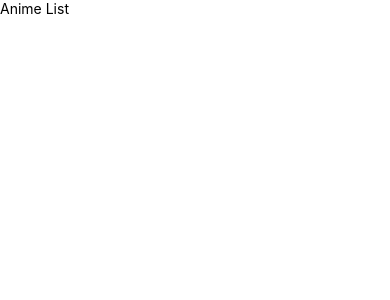
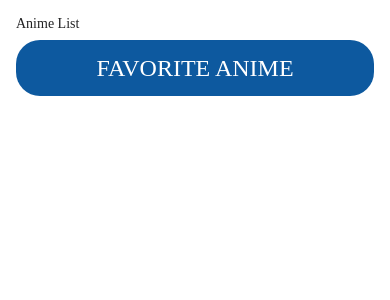
Before and after one commit to ibnukipa/anime-apps, a React Native app: screen /AnimeList in a window 390 px wide. Shown: the top 300 px of the page. Built offline with nearby package versions, Linux system fonts and the light colour scheme.

Commit message:
feat(navigation): enable navigation and add some screens

```diff
--- a/App.tsx
+++ b/App.tsx
@@ -4,12 +4,18 @@
  *
  * @format
  */
+import 'react-native-gesture-handler';
+import React from 'react';
+import {SafeAreaProvider} from 'react-native-safe-area-context';
 
-import React from 'react';
-import {AnimeList} from './app/screens';
+import {RootNavigation} from './app/navigation';
 
 function App(): React.JSX.Element {
-  return <AnimeList />;
+  return (
+    <SafeAreaProvider>
+      <RootNavigation />
+    </SafeAreaProvider>
+  );
 }
 
 export default App;
--- /dev/null
+++ b/app/navigation/RootNavigation.tsx
@@ -0,0 +1,67 @@
+import React, {useCallback} from 'react';
+import {
+  createStackNavigator,
+  StackNavigationOptions,
+  TransitionPresets,
+} from '@react-navigation/stack';
+import {NavigationContainer} from '@react-navigation/native';
+
+import {AnimeList, AnimeDetails, AnimeFavorite} from '../screens';
+import {RootNavigationParams} from '../types';
+
+const RootStack = createStackNavigator<RootNavigationParams>();
+const RootScreenOptions: StackNavigationOptions = {
+  headerShown: false,
+};
+
+const ScreenModalPresentationOptions: StackNavigationOptions = {
+  ...TransitionPresets.ModalPresentationIOS,
+  gestureEnabled: true,
+};
+const ScreenScaleCenterOptions: StackNavigationOptions = {
+  ...TransitionPresets.ScaleFromCenterAndroid,
+};
+const ScreenSlideRightOptions: StackNavigationOptions = {
+  ...TransitionPresets.SlideFromRightIOS,
+};
+
+const RootNavigation: React.FC = () => {
+  const onNavigationReady = useCallback(() => {
+    const init = async () => {
+      // TODO prepare local database
+      // TODO permission checks
+      // TODO early internet checks
+      // TODO handle deeplink/universal-link if any
+    };
+
+    init().finally(async () => {
+      // TODO handle splash screen
+    });
+  }, []);
+
+  return (
+    <NavigationContainer onReady={onNavigationReady}>
+      <RootStack.Navigator screenOptions={RootScreenOptions}>
+        <RootStack.Screen
+          name={'AnimeList'}
+          component={AnimeList}
+          options={ScreenScaleCenterOptions}
+        />
+        <RootStack.Screen
+          name={'AnimeDetails'}
+          component={AnimeDetails}
+          options={ScreenModalPresentationOptions}
+        />
+        <RootStack.Screen
+          name={'AnimeFavorite'}
+          component={AnimeFavorite}
+          options={ScreenSlideRightOptions}
+        />
+      </RootStack.Navigator>
+    </NavigationContainer>
+  );
+};
+
+RootNavigation.displayName = 'RootNavigation';
+
+export default RootNavigation;
--- /dev/null
+++ b/app/navigation/index.ts
@@ -0,0 +1 @@
+export {default as RootNavigation} from './RootNavigation.tsx';
--- a/app/screens/AnimeDetails.tsx
+++ b/app/screens/AnimeDetails.tsx
@@ -1,10 +1,14 @@
-import {Text, View} from 'react-native';
+import React from 'react';
+import {SafeAreaView} from 'react-native-safe-area-context';
+
+import {Text} from '../components';
+import {containerStyle} from '../styles';
 
 const AnimeDetails = () => {
   return (
-    <View>
+    <SafeAreaView edges={['left', 'right']} style={containerStyle.container}>
       <Text>Anime Details</Text>
-    </View>
+    </SafeAreaView>
   );
 };
 
--- a/app/screens/AnimeFavorite.tsx
+++ b/app/screens/AnimeFavorite.tsx
@@ -1,10 +1,14 @@
-import {Text, View} from 'react-native';
+import React from 'react';
+import {SafeAreaView} from 'react-native-safe-area-context';
+
+import {Text} from '../components';
+import {containerStyle} from '../styles';
 
 const AnimeFavorite = () => {
   return (
-    <View>
+    <SafeAreaView edges={['left', 'right']} style={containerStyle.container}>
       <Text>Favorite Anime</Text>
-    </View>
+    </SafeAreaView>
   );
 };
 
--- a/app/screens/AnimeList.tsx
+++ b/app/screens/AnimeList.tsx
@@ -1,10 +1,25 @@
-import {Text, View} from 'react-native';
+import React, {useCallback} from 'react';
+import {View} from 'react-native';
+import {useNavigation} from '@react-navigation/native';
+import {SafeAreaView} from 'react-native-safe-area-context';
+
+import {Button, Text} from '../components';
+import {containerStyle} from '../styles';
+import {RootNavigationProp} from '../types';
 
 const AnimeList = () => {
+  const navigation = useNavigation<RootNavigationProp>();
+  const navigateToFavoriteAnime = useCallback(() => {
+    navigation.navigate('AnimeFavorite');
+  }, [navigation]);
+
   return (
-    <View>
-      <Text>Anime List</Text>
-    </View>
+    <SafeAreaView style={containerStyle.container}>
+      <Text bold>Anime List</Text>
+
+      <View style={{padding: 4}} />
+      <Button onPress={navigateToFavoriteAnime}>Favorite Anime</Button>
+    </SafeAreaView>
   );
 };
 
--- /dev/null
+++ b/app/styles/container.ts
@@ -0,0 +1,11 @@
+import {StyleSheet} from 'react-native';
+
+import {Colors} from '../constants';
+
+export const containerStyle = StyleSheet.create({
+  container: {
+    flex: 1,
+    backgroundColor: Colors.neutralWhite,
+    padding: 16,
+  },
+});
--- /dev/null
+++ b/app/styles/index.ts
@@ -0,0 +1 @@
+export * from './container.ts';
--- /dev/null
+++ b/app/types/RootNavigationProp.ts
@@ -0,0 +1,6 @@
+import {NavigationProp} from '@react-navigation/native';
+import {RootNavigationParams} from './index.ts';
+
+type RootNavigationProp = NavigationProp<RootNavigationParams>;
+
+export default RootNavigationProp;
--- a/app/types/index.ts
+++ b/app/types/index.ts
@@ -1,2 +1,5 @@
 export type {default as Join} from './Join.ts';
 export type {default as Leaves} from './Leaves.ts';
+export type {default as Pagination} from './Pagination.ts';
+export type {default as RootNavigationParams} from './RootNavigationParams.ts';
+export type {default as RootNavigationProp} from './RootNavigationProp.ts';
```
Also changed, not shown: app/types/RootNavigationParams.ts (added, +9 -0 lines), package.json (+6 -1 lines), 4 other files (tests, documents, lock files or other folders).
